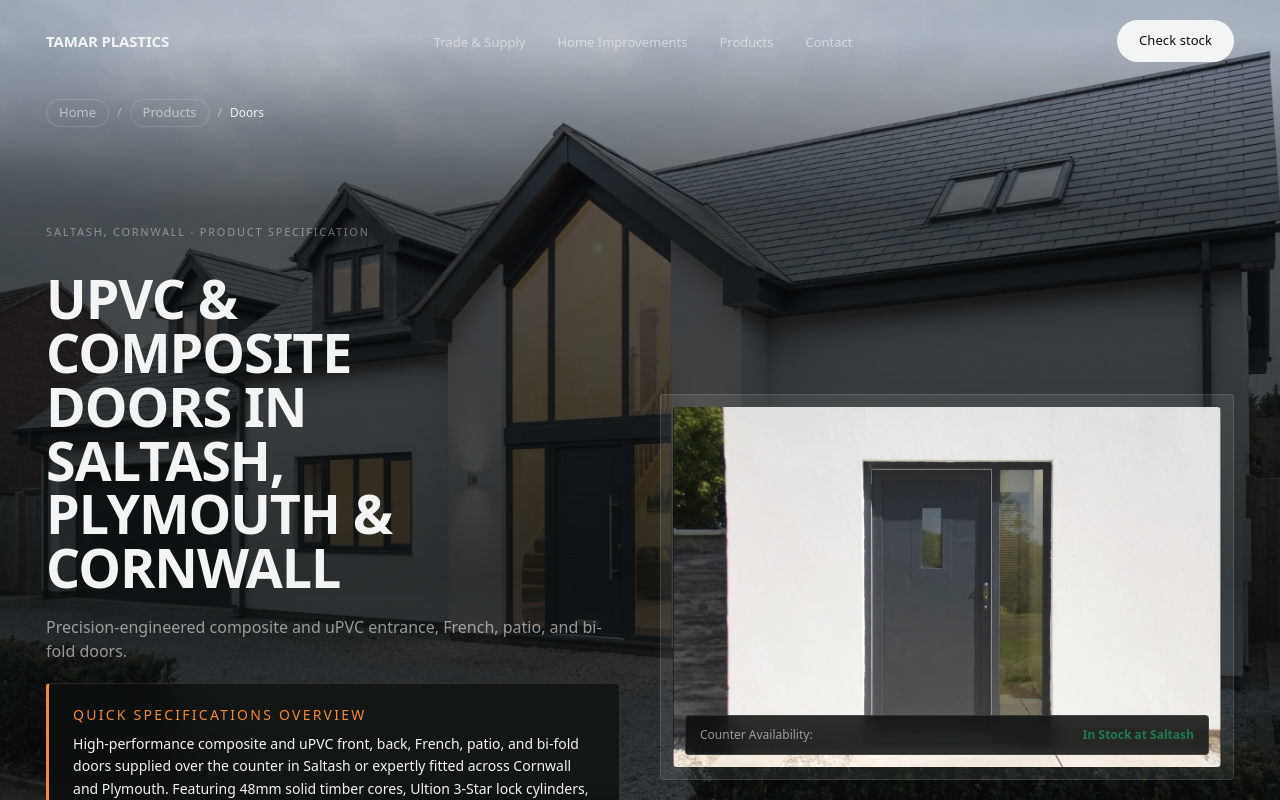
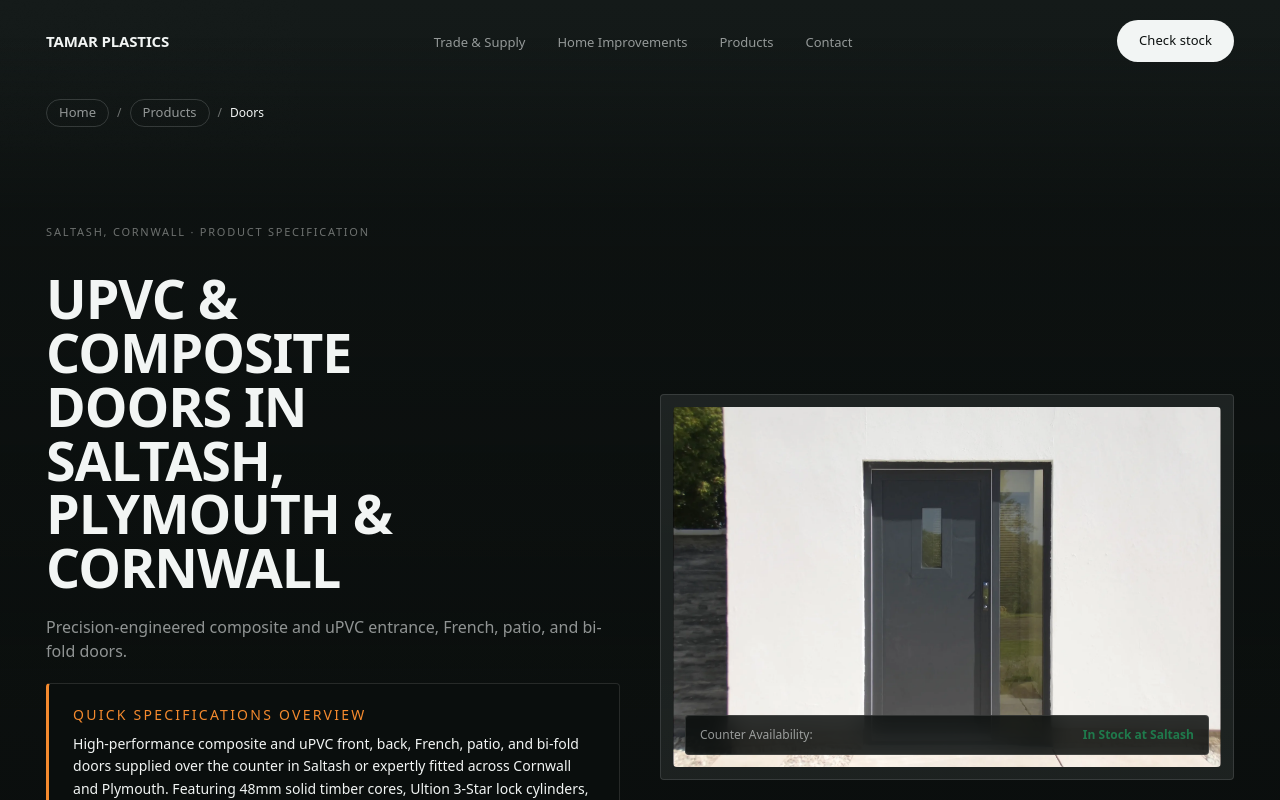
Before and after one commit to adambutcher321/tamar-plastics-website, a Next.js app: page /products/doors in a window 1280 px wide. Shown: the top 800 px of the page. Built offline with nearby package versions, Linux system fonts and the light colour scheme.

Commit message:
style: use sleek dark grey background on product pages while preserving homepage photo background

```diff
--- a/app/products/[slug]/page.tsx
+++ b/app/products/[slug]/page.tsx
@@ -73,7 +73,7 @@ export default async function ProductDetailPage({ params }: ProductPageProps) {
         dangerouslySetInnerHTML={{ __html: JSON.stringify(breadcrumbSchema) }}
       />
 
-      <ScrollFx />
+      <ScrollFx showImage={false} />
       <Grain />
       <Nav />
 
--- a/app/products/page.tsx
+++ b/app/products/page.tsx
@@ -17,7 +17,7 @@ export const metadata: Metadata = {
 export default function ProductIndexPage() {
   return (
     <div className="home">
-      <ScrollFx />
+      <ScrollFx showImage={false} />
       <Grain />
       <Nav />
 
--- a/components/home/ScrollFx.tsx
+++ b/components/home/ScrollFx.tsx
@@ -17,7 +17,11 @@ import { useEffect, useRef } from 'react';
  * hard-clamped, both-directions-bounded offset, tested against overscroll
  * — not just a simple multiply.
  */
-export function ScrollFx() {
+interface ScrollFxProps {
+  showImage?: boolean;
+}
+
+export function ScrollFx({ showImage = true }: ScrollFxProps) {
   const navRef = useRef<HTMLElement | null>(null);
   const rafRef = useRef<number | null>(null);
 
@@ -53,10 +57,10 @@ export function ScrollFx() {
 
   return (
     <>
-      <div className="home-bg-wrap" aria-hidden="true">
-        <img className="home-bg" src="/images/hero2/hero-cold.webp" alt="" />
+      <div className="home-bg-wrap" aria-hidden="true" style={!showImage ? { background: 'linear-gradient(180deg, #141A19 0%, #0B0F0E 100%)' } : undefined}>
+        {showImage && <img className="home-bg" src="/images/hero2/hero-cold.webp" alt="" />}
       </div>
-      <div className="home-bg-wash" aria-hidden="true" />
+      {showImage && <div className="home-bg-wash" aria-hidden="true" />}
     </>
   );
 }
```
